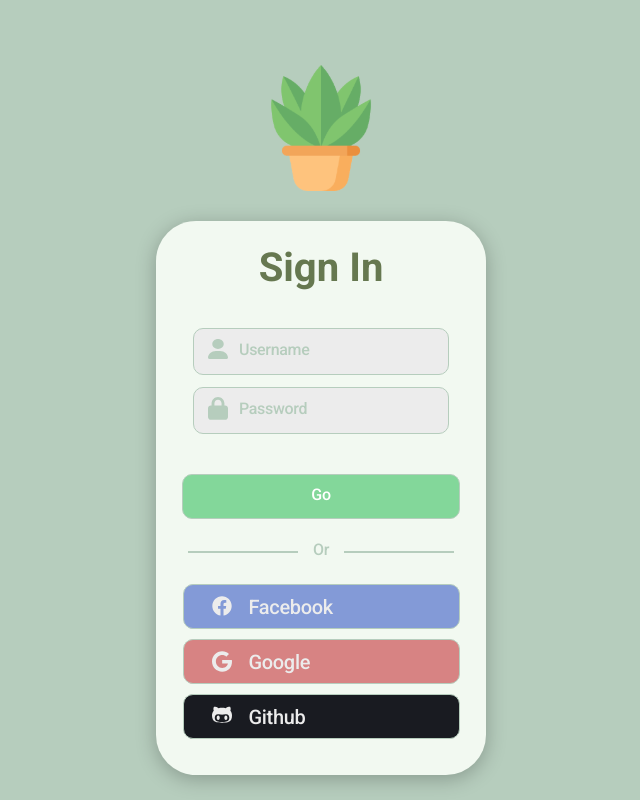
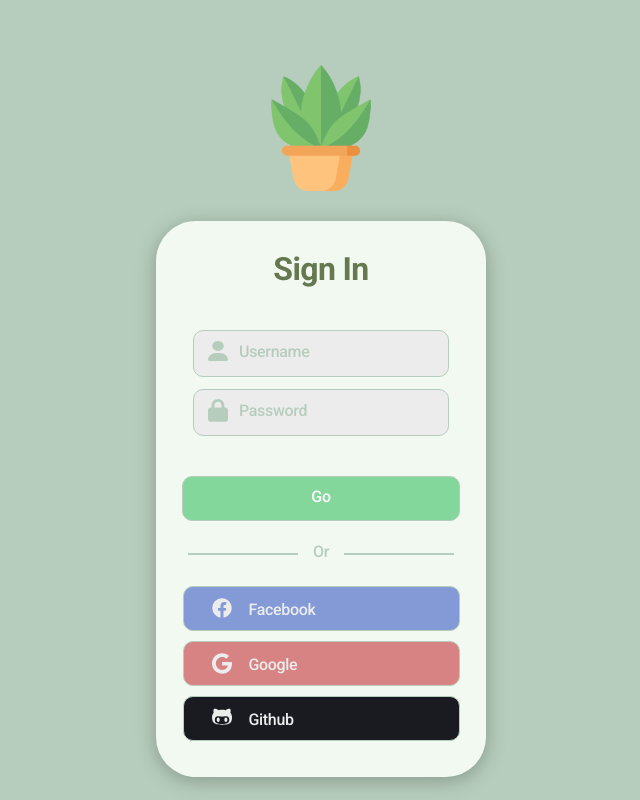
Before and after one commit to PlantsMTL/frontend, a React (Create React App) app: page / in a window 1280 px wide. Shown: the whole page, without its empty margins (319-959 px from the left). Built offline with nearby package versions, Linux system fonts and the light colour scheme.

Commit message:
:lipstick: fix: Font-size all in the App.css

```diff
--- a/src/App.css
+++ b/src/App.css
@@ -8,6 +8,9 @@ h1,
 h2 {
     font-weight: 700;
     margin-bottom: 0;
+    font-size: 32px;
+    line-height: 50px;
+    letter-spacing: -0.02em;
 }
 
 h3,
@@ -16,6 +19,9 @@ h5,
 h6 {
     font-weight: 500;
     margin-bottom: 0;
+    font-size: 16px;
+    line-height: 25px;
+    letter-spacing: -0.02em;
 }
 
 a,
@@ -39,5 +45,4 @@ a:hover {
     --black-color: #191B21;
     --white-color: #FFF;
     --black-shadown: rgba(0, 0, 0, 0.25);
-
 }
--- a/src/components/ImgButtonIcon/index.tsx
+++ b/src/components/ImgButtonIcon/index.tsx
@@ -25,7 +25,7 @@ const ImgButtonIcon = ({ iconName }: { iconName: Icons }) => {
     return (
         <div className='default-button'>
             <button className={buttonClass}>
-                <h5>{iconName}</h5>
+                <h4>{iconName}</h4>
             </button>
             <div className="btn-icon-img">
                 {icon}
--- a/src/components/ImgButtonIcon/styles.css
+++ b/src/components/ImgButtonIcon/styles.css
@@ -5,9 +5,6 @@
 
 .btn-icon-content {
     padding: 12px 65px;
-    font-weight: 500;
-    font-size: 16px;
-    line-height: 25px;
     letter-spacing: -0.02em;
     color: var(--light-color);
     border-radius: 10px;
--- a/src/components/SingleButton/index.tsx
+++ b/src/components/SingleButton/index.tsx
@@ -7,7 +7,9 @@ type Props = {
 const SingleButton = ({ text }: Props) => {
     return (
         <button className="btn btn-primary btn-sgl">
-            {text}
+            <h4>
+                {text}
+            </h4>
         </button>
     );
 };
--- a/src/components/SingleButton/styles.css
+++ b/src/components/SingleButton/styles.css
@@ -1,14 +1,10 @@
 .btn-sgl {
     background-color: var(--green-color);
     padding: 0px 0px;
-    font-size: 16px;
-    line-height: 25px;
-    letter-spacing: -0.02em;
     color: var(--white-color);
     width: 100%;
     border-radius: 10px;
     height: 45px;
-
 }
 
 .btn-sgl:hover {
--- a/src/pages/Login/index.tsx
+++ b/src/pages/Login/index.tsx
@@ -28,7 +28,7 @@ const Login = () => {
                     </div>
                     <div className='home-content-division'>
                         <div className='home-content-line'></div>
-                        <div className='home-content-text'>Or</div>
+                        <div className='home-content-text'><h4>Or</h4></div>
                         <div className='home-content-line'></div>
                     </div>
                     <div className="home-content-networks">
--- a/src/pages/Login/styles.css
+++ b/src/pages/Login/styles.css
@@ -43,9 +43,6 @@
 }
 
 .home-content-text {
-    font-size: 16px;
-    line-height: 25px;
-    letter-spacing: -0.02em;
     padding: 0px 15px;
 
 }
@@ -62,9 +59,6 @@
     border-radius: 10px;
     width: 100%;
     padding: 10px 25px 10px 45px;
-    font-style: normal;
-    font-weight: 500;
-    font-size: 16px;
     line-height: 25px;
     letter-spacing: -0.02em;
     display: flex;
```
